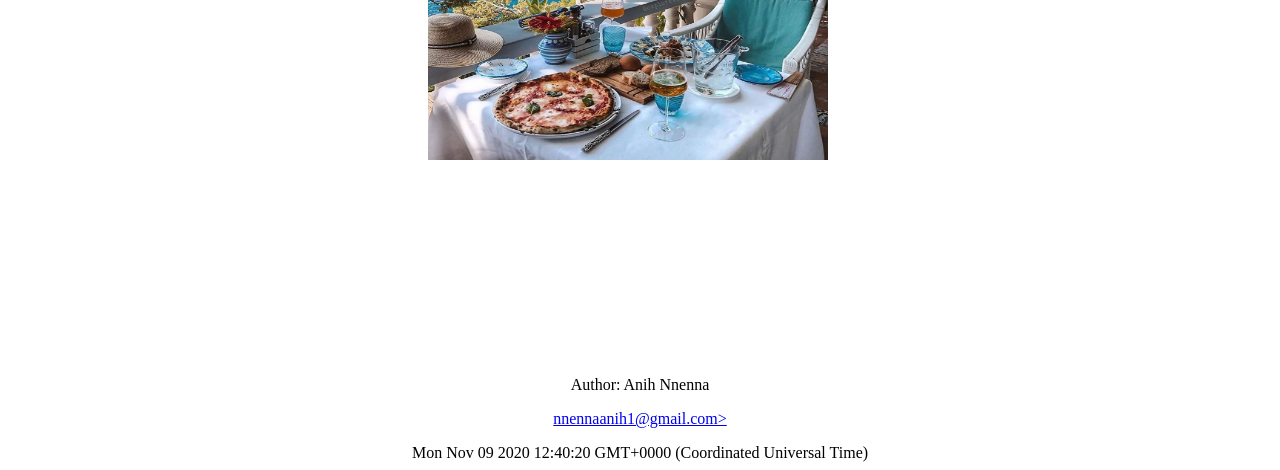
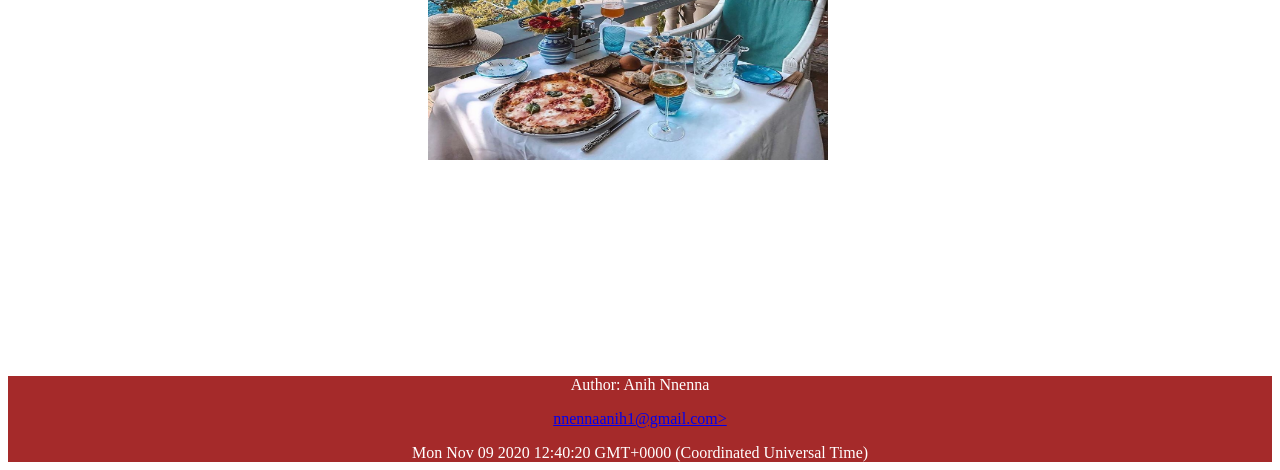
Before and after one commit to eddiemoonn/eddiemon.github.io, a plain HTML site: page src/index.html in a window 1280 px wide. Shown: the part 448-918 px from the top of the page. Drawn offline with Linux system fonts and the light colour scheme.

Commit message:
added style

```diff
--- a/src/Styles/index.css
+++ b/src/Styles/index.css
@@ -15,4 +15,7 @@ button.button{
 footer.footer{
     text-align: center;
     justify-content: baseline;
+    bottom: 0;
+    background-color: brown;
+    color: white;
 }
```
